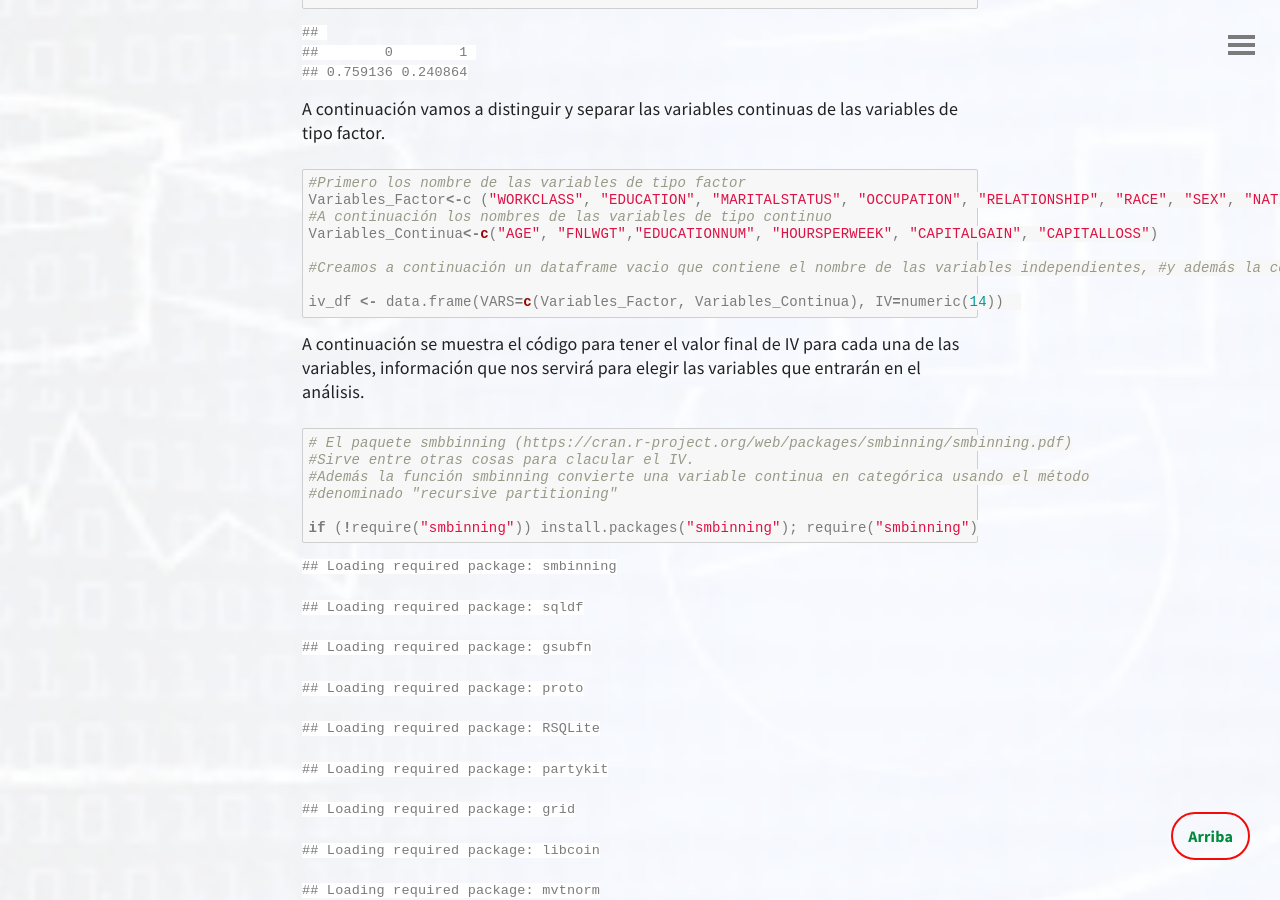
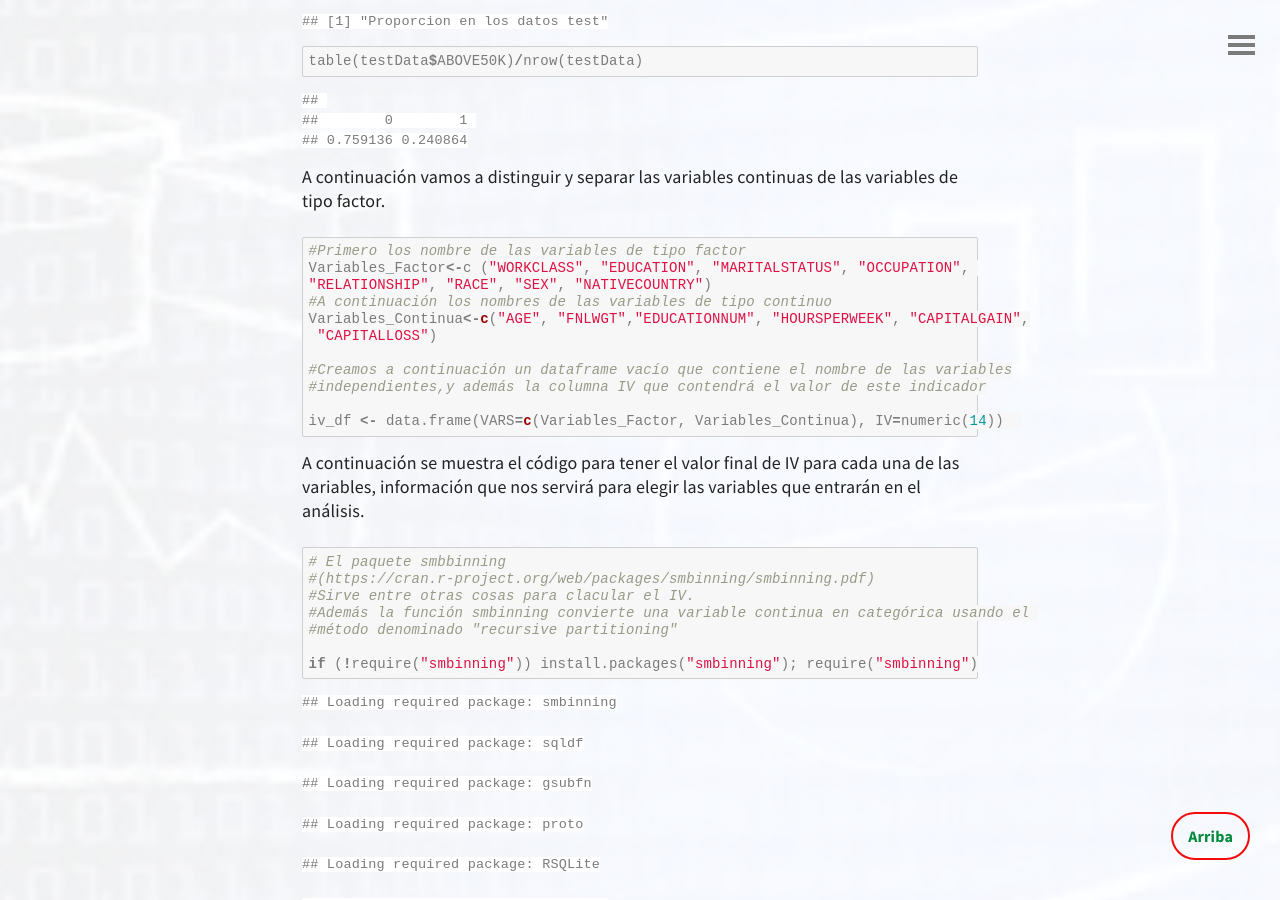
Before and after one commit to bigdatafran/big_data, a Jekyll site: the page built from _posts/R/2018-09-06-RegresionLogit_2.md, in a window 1280 px wide and 900 px high, scrolled down 5013 px. Built offline with Jekyll 4.4.1, drawn with Linux system fonts in a browser that asks for light colours; formulas are drawn with MathJax 3.

Commit message:
cambios del 10-10-2018

````diff
--- a/_posts/R/2018-09-06-RegresionLogit_2.md
+++ b/_posts/R/2018-09-06-RegresionLogit_2.md
@@ -182,18 +182,22 @@ Como puede verse existe un sesgo claro hacia el valor cero donde se clasifican l
 input_unos <- datos2[which(datos2$ABOVE50K == 1), ]  # Donde están los 1
 input_ceros <- datos2[which(datos2$ABOVE50K == 0), ]  # Donde están los 0
 set.seed(100)  # Generamos una semilla
-input_unos_training <- sample(1:nrow(input_unos), 0.7*nrow(input_unos))  # sacamos el 70% de los unos para trainig
+input_unos_training <- sample(1:nrow(input_unos), 0.7*nrow(input_unos))
+ # sacamos el 70% de los unos para trainig
 
-input_ceros_training <- sample(1:nrow(input_ceros), 0.7*nrow(input_ceros))  # Sacamos una muestra del 70% de ceros
+input_ceros_training <- sample(1:nrow(input_ceros), 0.7*nrow(input_ceros))
+# Sacamos una muestra del 70% de ceros
 
 training_unos <- input_unos[input_unos_training, ]
 training_ceros <- input_ceros[input_ceros_training, ]
-trainingData <- rbind(training_unos, training_ceros)  # junto los unos y los ceros del training
+trainingData <- rbind(training_unos, training_ceros)
+# junto los unos y los ceros del training
 
 # Creamos los datos del test
 test_unos <- input_unos[-input_unos_training, ]
 test_ceros <- input_ceros[-input_ceros_training, ]
-testData <- rbind(test_unos, test_ceros)  # Junto los unos y los ceros del subconjunto test
+testData <- rbind(test_unos, test_ceros)
+ # Junto los unos y los ceros del subconjunto test
 ```
 
 Veamos que de esta manera las proporciones se mantienen
@@ -248,11 +252,14 @@ A continuación vamos a distinguir y separar las variables continuas de las vari
 
 ``` r
 #Primero los nombre de las variables de tipo factor
-Variables_Factor<-c ("WORKCLASS", "EDUCATION", "MARITALSTATUS", "OCCUPATION", "RELATIONSHIP", "RACE", "SEX", "NATIVECOUNTRY")
+Variables_Factor<-c ("WORKCLASS", "EDUCATION", "MARITALSTATUS", "OCCUPATION",
+"RELATIONSHIP", "RACE", "SEX", "NATIVECOUNTRY")
 #A continuación los nombres de las variables de tipo continuo
-Variables_Continua<-c("AGE", "FNLWGT","EDUCATIONNUM", "HOURSPERWEEK", "CAPITALGAIN", "CAPITALLOSS")
+Variables_Continua<-c("AGE", "FNLWGT","EDUCATIONNUM", "HOURSPERWEEK", "CAPITALGAIN",
+ "CAPITALLOSS")
 
-#Creamos a continuación un dataframe vacio que contiene el nombre de las variables independientes, #y además la columna IV que contendrá el valor de este indicador
+#Creamos a continuación un dataframe vacío que contiene el nombre de las variables
+#independientes,y además la columna IV que contendrá el valor de este indicador
 
 iv_df <- data.frame(VARS=c(Variables_Factor, Variables_Continua), IV=numeric(14))
 ```
@@ -260,10 +267,11 @@ iv_df <- data.frame(VARS=c(Variables_Factor, Variables_Continua), IV=numeric(14)
 A continuación se muestra el código para tener el valor final de IV para cada una de las variables, información que nos servirá para elegir las variables que entrarán en el análisis.
 
 ``` r
-# El paquete smbbinning (https://cran.r-project.org/web/packages/smbinning/smbinning.pdf)
+# El paquete smbbinning
+#(https://cran.r-project.org/web/packages/smbinning/smbinning.pdf)
 #Sirve entre otras cosas para clacular el IV.
-#Además la función smbinning convierte una variable continua en categórica usando el método
-#denominado "recursive partitioning"
+#Además la función smbinning convierte una variable continua en categórica usando el
+#método denominado "recursive partitioning"
 
 if (!require("smbinning")) install.packages("smbinning"); require("smbinning")
 ```
@@ -329,7 +337,8 @@ for(continuous_var in Variables_Continua){
 Elegimos las variables con mayor valor de IV para hacer la regresión logit
 
 ``` r
-logitMod <- glm(ABOVE50K ~ RELATIONSHIP + MARITALSTATUS+AGE + EDUCATIONNUM, data=trainingData, family=binomial(link="logit"))
+logitMod <- glm(ABOVE50K ~ RELATIONSHIP + MARITALSTATUS+AGE + EDUCATIONNUM,
+ data=trainingData, family=binomial(link="logit"))
 logitMod
 ```
 
````
